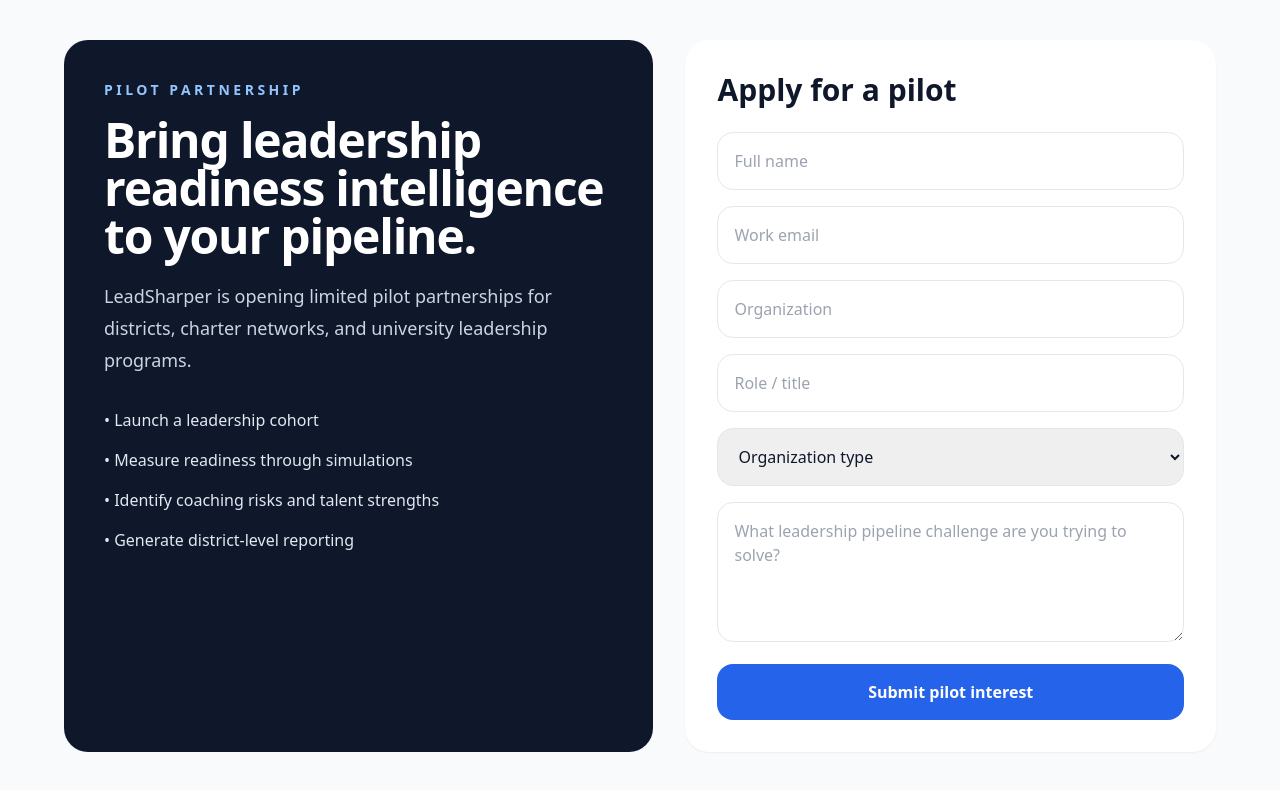
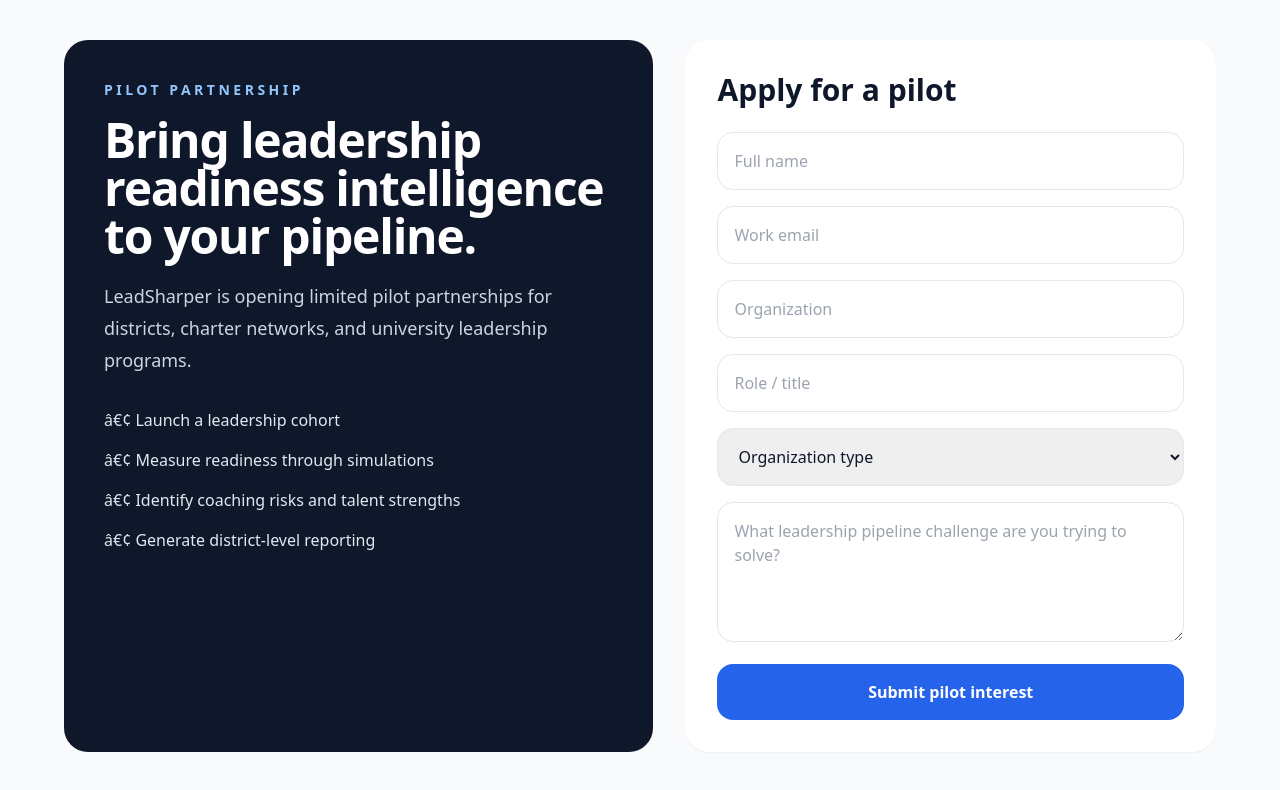
Before and after one commit to jmarc296-jpg/instructional-leadership-practice, a Next.js app: page /pilot in a window 1280 px wide. Shown: the top 790 px of the page. Built offline with nearby package versions, Linux system fonts and the light colour scheme.

Commit message:
Remove pilot form trust leak and fix encoding

```diff
--- a/app/instant-demo/page.tsx
+++ b/app/instant-demo/page.tsx
@@ -198,7 +198,7 @@ export default function InstantDemoPage() {
                 onClick={() => setShowRewrite(!showRewrite)}
                 className="rounded-2xl border border-slate-300 px-6 py-4 text-sm font-semibold text-slate-900"
               >
-                {showRewrite ? 'Hide stronger response' : 'Show stronger response'}
+                {showRewrite ? 'Hide stronger response' : 'See exemplar response'}
               </button>
 
               <button
--- a/app/pilot/page.tsx
+++ b/app/pilot/page.tsx
@@ -15,7 +15,7 @@ export default function PilotPage() {
             Pilot interest received.
           </h1>
           <p className="mt-4 text-lg text-slate-600">
-            Thanks for reaching out. We’ll follow up to learn more about your leadership pipeline priorities.
+            Thanks for reaching out. We&apos;ll follow up to learn more about your leadership pipeline priorities.
           </p>
           <a href="/" className="mt-6 inline-block rounded-2xl bg-blue-600 px-6 py-4 text-sm font-semibold text-white">
             Explore Platform
@@ -51,10 +51,10 @@ export default function PilotPage() {
           </p>
 
           <div className="mt-8 space-y-4 text-slate-200">
-            <p>• Launch a leadership cohort</p>
-            <p>• Measure readiness through simulations</p>
-            <p>• Identify coaching risks and talent strengths</p>
-            <p>• Generate district-level reporting</p>
+            <p>â€¢ Launch a leadership cohort</p>
+            <p>â€¢ Measure readiness through simulations</p>
+            <p>â€¢ Identify coaching risks and talent strengths</p>
+            <p>â€¢ Generate district-level reporting</p>
           </div>
         </section>
 
```
